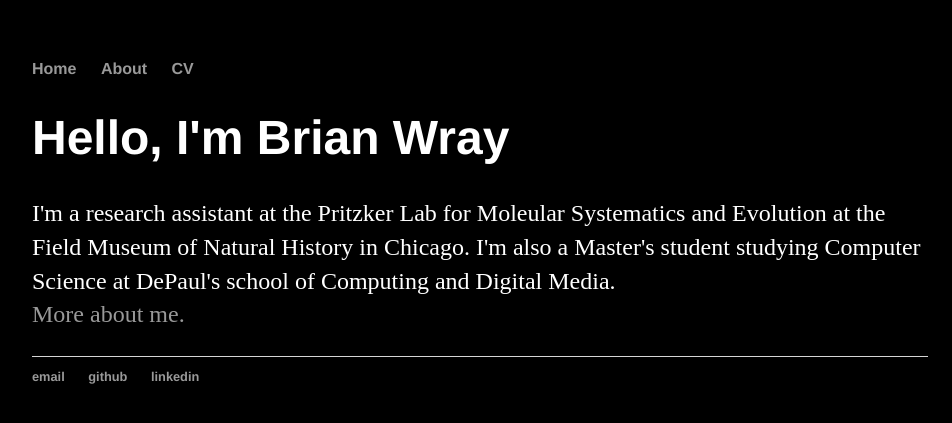
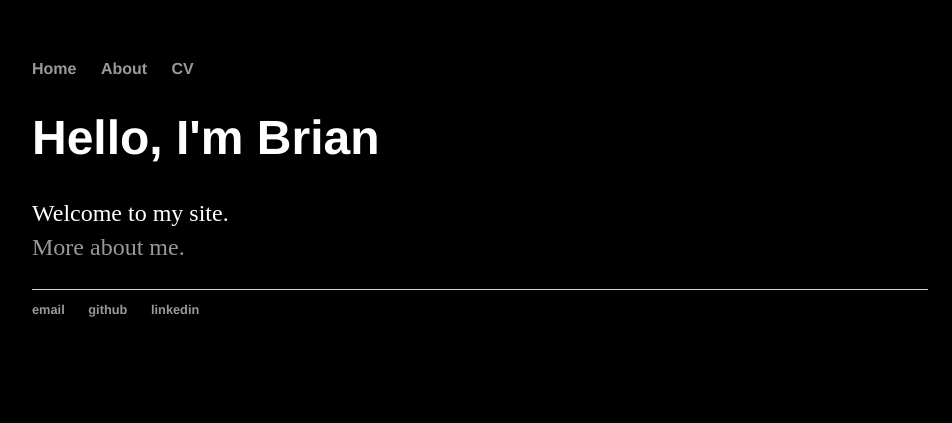
Before and after one commit to bwray/bwray.github.io, a Jekyll site: the page built from index.html, in a window 1280 px wide. Shown: the top 423 px of the page, without its empty margins (160-1112 px from the left). Built offline with Jekyll 4.4.1, drawn with Linux system fonts in a browser that asks for light colours.

Commit message:
Changed homepage
pared it down.

```diff
--- a/index.html
+++ b/index.html
@@ -3,8 +3,6 @@ layout: default
 title: Brian Wray
 ---
 <div class="blurb">
-	<h1>Hello, I'm Brian Wray</h1>
-	<p>I'm a research assistant at the Pritzker Lab for Moleular Systematics and Evolution at the
-			Field Museum of Natural History in Chicago. I'm also a Master's student studying Computer Science at DePaul's
-			school of Computing and Digital Media. <br/><a href="/about">More about me.</a></p>
+	<h1>Hello, I'm Brian</h1>
+	<p>Welcome to my site. <br/><a href="/about">More about me.</a></p>
 </div><!-- /.blurb -->
```
